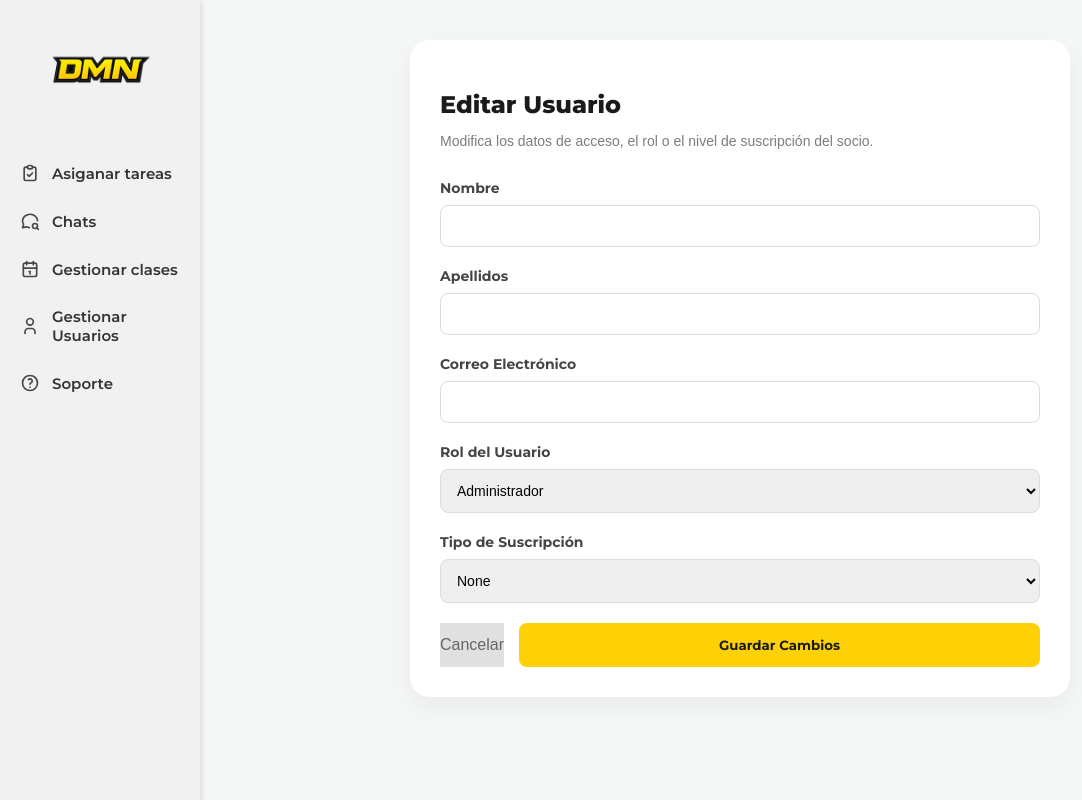
After one commit to narcisaducovschi/TFG-GImnasioDMN, a CodeIgniter 4 app: the page made by app/Views/admin/editUser.php in a window 1280 px wide. The commit adds this page. Shown: the whole page, without its empty margins (0-1082 px from the left). Run offline with PHP 8.4 and a stand-in for CodeIgniter, Linux system fonts and the light colour scheme; the template is opened without the code that fills it, so the values that code supplies are empty; some libraries are stand-ins or nearby versions.

Commit message:
edicion de usuarios

```diff
--- a/app/Config/Routes.php
+++ b/app/Config/Routes.php
@@ -33,4 +33,6 @@ $routes->group('admin', ['filter' => 'admin'], function($routes) {
     $routes->get('setTask', 'Admin::getTrabajadores');
     $routes->post('saveTask', 'Admin::saveTask');
     $routes->get('usersAdmin', 'Admin::getUsers');
+    $routes->get('editUser/(:num)', 'Admin::editUser/$1');
+    $routes->post('updateUser/(:num)', 'Admin::updateUser/$1');
 });
--- /dev/null
+++ b/app/Views/admin/editUser.php
@@ -0,0 +1,185 @@
+<!DOCTYPE html>
+<html lang="es">
+
+<head>
+    <meta charset="UTF-8">
+    <title>DMN Fitness | Editar Usuario</title>
+    <?= $this->include('partials/css_links') ?>
+    <style>
+        :root {
+            --primary: #fed107;
+            --bg-light: #f4f7f6;
+            --text-dark: #333;
+            --white: #ffffff;
+            --border: #ddd;
+        }
+
+        body {
+            background-color: var(--bg-light);
+            font-family: 'Arial', sans-serif;
+            margin: 0;
+        }
+
+        .wrapper {
+            margin-left: 200px; /* Espacio para la sidebar */
+            padding: 40px;
+            display: flex;
+            justify-content: center;
+        }
+
+        .form-card {
+            background: var(--white);
+            width: 100%;
+            max-width: 600px;
+            padding: 30px;
+            border-radius: 20px;
+            box-shadow: 0 10px 25px rgba(0,0,0,0.05);
+        }
+
+        h2 {
+            font-family: 'Montserrat', sans-serif;
+            font-weight: 800;
+            margin-bottom: 10px;
+            color: #1a1a1a;
+        }
+
+        p.subtitle {
+            color: #7e7c7c;
+            font-size: 14px;
+            margin-bottom: 30px;
+        }
+
+        .form-group {
+            margin-bottom: 20px;
+            display: flex;
+            flex-direction: column;
+        }
+
+        label {
+            font-family: 'Montserrat', sans-serif;
+            font-weight: 700;
+            font-size: 14px;
+            margin-bottom: 8px;
+            color: #444;
+        }
+
+        input, select {
+            padding: 12px;
+            border: 1px solid var(--border);
+            border-radius: 8px;
+            outline: none;
+            font-size: 14px;
+            transition: 0.3s;
+        }
+
+        input:focus, select:focus {
+            border-color: var(--primary);
+            box-shadow: 0 0 5px rgba(254, 209, 7, 0.3);
+        }
+
+        .btn-container {
+            display: flex;
+            gap: 15px;
+            margin-top: 10px;
+        }
+
+        button {
+            flex: 1;
+            background-color: var(--primary);
+            color: #1a1a1a;
+            padding: 14px;
+            border: none;
+            border-radius: 8px;
+            font-family: 'Montserrat', sans-serif;
+            font-weight: 700;
+            cursor: pointer;
+            transition: 0.3s;
+        }
+
+        button:hover {
+            background-color: #333;
+            color: #fff;
+        }
+
+        .btn-cancel {
+            background-color: #e0e0e0;
+            text-align: center;
+            text-decoration: none;
+            color: #666;
+            line-height: 14px; /* Para alinear con el padding del botón */
+            display: flex;
+            align-items: center;
+            justify-content: center;
+        }
+
+        .btn-cancel:hover {
+            background-color: #d0d0d0;
+            color: #333;
+        }
+    </style>
+</head>
+
+<body>
+    <?= $this->include('partials/sidebar') ?>
+
+    <div class="wrapper">
+        <div class="form-card">
+            <h2>Editar Usuario</h2>
+            <p class="subtitle">Modifica los datos de acceso, el rol o el nivel de suscripción del socio.</p>
+
+            <form action="<?= base_url('admin/updateUser/' . $user['id']) ?>" method="POST">
+                <?= csrf_field() ?>
+
+                <div class="form-group">
+                    <label for="nombre">Nombre</label>
+                    <input type="text" name="nombre" id="nombre" value="<?= esc($user['nombre']) ?>" required>
+                </div>
+
+                <div class="form-group">
+                    <label for="apellidos">Apellidos</label>
+                    <input type="text" name="apellidos" id="apellidos" value="<?= esc($user['apellidos']) ?>" required>
+                </div>
+
+                <div class="form-group">
+                    <label for="email">Correo Electrónico</label>
+                    <input type="email" name="email" id="email" value="<?= esc($user['email']) ?>" required>
+                </div>
+
+                <div class="form-group">
+                    <label for="id_rol">Rol del Usuario</label>
+                    <select name="id_rol" id="id_rol">
+                        <?php
+                        $roles = [1 => 'Administrador', 2 => 'Trabajador', 3 => 'Profesor', 4 => 'Soporte', 5 => 'Socio'];
+                        foreach ($roles as $id => $label): ?>
+                            <option value="<?= $id ?>" <?= ($user['id_rol'] == $id) ? 'selected' : '' ?>>
+                                <?= $label ?>
+                            </option>
+                        <?php endforeach; ?>
+                    </select>
+                </div>
+
+                <div class="form-group">
+                    <label for="id_suscripcion">Tipo de Suscripción</label>
+                    <select name="id_suscripcion" id="id_suscripcion">
+                        <?php
+                        $suscripciones = [1 => 'None', 2 => 'Básico', 3 => 'Premium'];
+                        foreach ($suscripciones as $id => $label): ?>
+                            <option value="<?= $id ?>" <?= ($user['id_suscripcion'] == $id) ? 'selected' : '' ?>>
+                                <?= $label ?>
+                            </option>
+                        <?php endforeach; ?>
+                    </select>
+                </div>
+
+                <div class="btn-container">
+                    <a href="<?= base_url('admin/usersAdmin') ?>" class="btn-cancel button">Cancelar</a>
+                    <button type="submit">Guardar Cambios</button>
+                </div>
+            </form>
+        </div>
+    </div>
+
+    <?= $this->include('partials/scripts') ?>
+</body>
+
+</html>
--- a/app/Views/partials/sidebar.php
+++ b/app/Views/partials/sidebar.php
@@ -12,7 +12,7 @@ switch ($role) {
             ['href' => 'admin/setTask', 'icon' => 'tasks.svg', 'text' => 'Asiganar tareas'],
             ['href' => '/chats',    'icon' => 'chats.svg',  'text' => 'Chats'],
             ['href' => '/clasesAdmin',   'icon' => 'calendar.svg', 'text' => 'Gestionar clases'],
-            ['href' => '/usersAdmin',   'icon' => 'user.svg',   'text' => 'Gestionar Usuarios'],
+            ['href' => 'admin/usersAdmin',   'icon' => 'user.svg',   'text' => 'Gestionar Usuarios'],
             ['href' => '/soporte',  'icon' => 'help.svg',   'text' => 'Soporte'],
         ];
         break;
```
Also changed, not shown: app/Controllers/Admin.php (+51 -0 lines), app/Views/admin/usersAdmin.php (+12 -0 lines).
